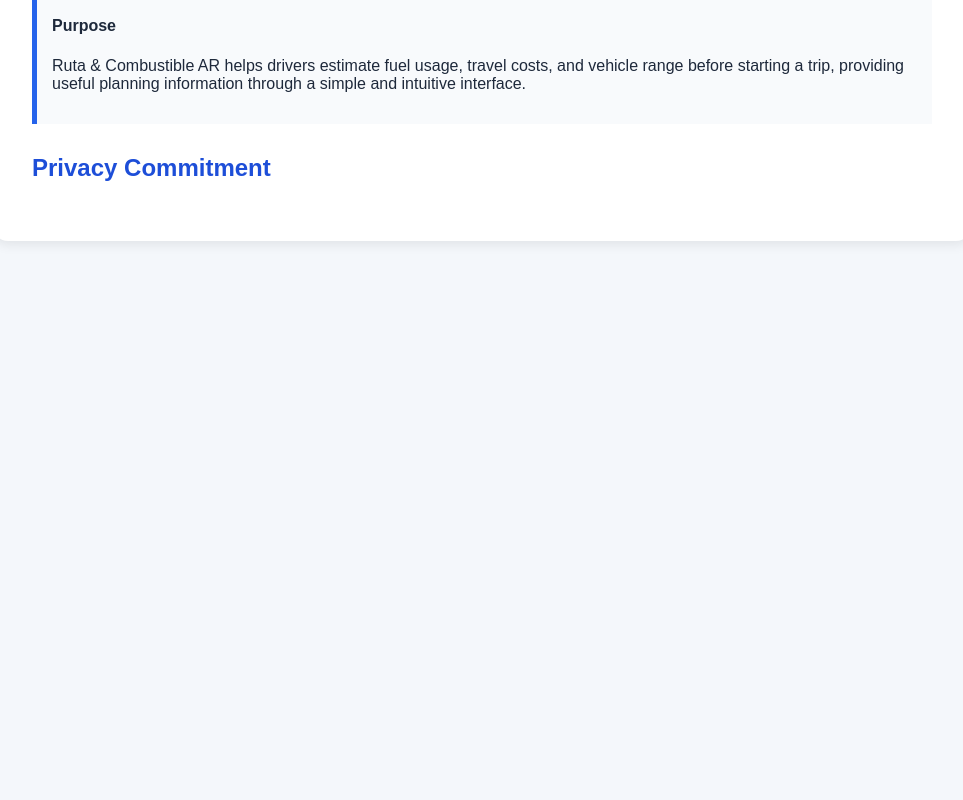
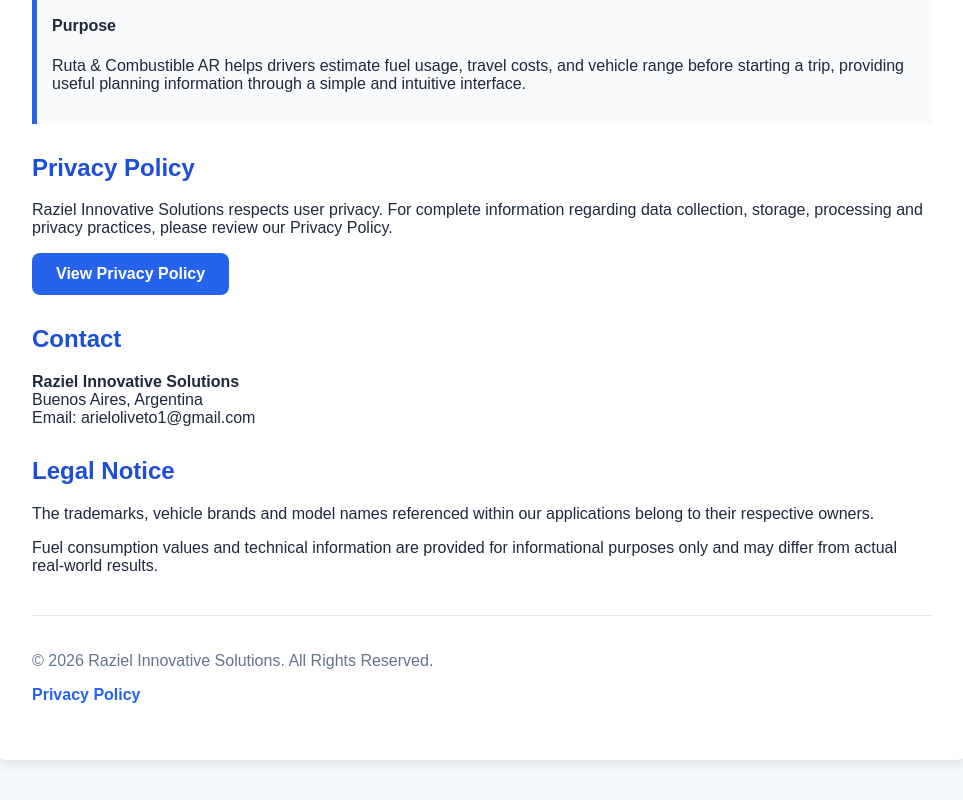
Before and after one commit to arieloliveto1-alt/Raziel, a plain HTML site: page index.html in a window 1280 px wide. Shown: the part 1148-1948 px from the top of the page, without its empty margins (158-1121 px from the left). Before the commit the page ends 1429 px from the top, so only its background shows below. Drawn offline with Linux system fonts and the light colour scheme.

Commit message:
Update index.html

```diff
--- a/index.html
+++ b/index.html
@@ -3,6 +3,7 @@
 <meta charset="UTF-8">
 <meta name="viewport" content="width=device-width, initial-scale=1.0">
 <title>Raziel Innovative Solutions</title>
+
 <style>
 body{
     font-family: Arial, Helvetica, sans-serif;
@@ -11,6 +12,7 @@
     margin:0;
     padding:0;
 }
+
 .container{
     max-width:900px;
     margin:40px auto;
@@ -19,32 +21,59 @@
     border-radius:16px;
     box-shadow:0 4px 12px rgba(0,0,0,0.08);
 }
+
 h1{
     color:#0f172a;
     border-bottom:4px solid #2563eb;
     padding-bottom:10px;
 }
+
 h2{
     color:#1d4ed8;
     margin-top:30px;
 }
+
 ul{
     line-height:1.8;
 }
+
 .feature-box{
     background:#f8fafc;
     border-left:5px solid #2563eb;
     padding:15px;
     margin:15px 0;
 }
+
+.button{
+    display:inline-block;
+    background:#2563eb;
+    color:white;
+    text-decoration:none;
+    padding:12px 24px;
+    border-radius:8px;
+    font-weight:bold;
+}
+
+.button:hover{
+    background:#1d4ed8;
+}
+
 footer{
     margin-top:40px;
     padding-top:20px;
     border-top:1px solid #e5e7eb;
     color:#64748b;
 }
+
+footer a{
+    color:#2563eb;
+    text-decoration:none;
+    font-weight:bold;
+}
 </style>
+
 </head>
+
 <body>
 
 <div class="container">
@@ -54,25 +83,19 @@
 <p><strong>Innovative software, practical solutions.</strong></p>
 
 <p>
-Raziel Innovative Solutions is an independent software development initiative focused on
-creating practical, user-friendly, and reliable digital tools. Our goal is to transform
-complex information into intuitive applications that help people make better decisions
-in their daily activities.
+Raziel Innovative Solutions is an independent software development initiative focused on creating practical, user-friendly, and reliable digital tools. Our goal is to transform complex information into intuitive applications that help people make better decisions in their daily activities.
 </p>
 
 <h2>Mission</h2>
 
 <p>
-To develop innovative software solutions that combine simplicity, usability, and reliability
-while maintaining high standards of quality, transparency, and user trust.
+To develop innovative software solutions that combine simplicity, usability, and reliability while maintaining high standards of quality, transparency, and user trust.
 </p>
 
 <h2>Vision</h2>
 
 <p>
-To become a recognized provider of specialized software solutions across transportation,
-mobility, education, aviation, and productivity sectors, delivering applications that
-solve real-world problems with elegance and efficiency.
+To become a recognized provider of specialized software solutions across transportation, mobility, education, aviation, and productivity sectors, delivering applications that solve real-world problems with elegance and efficiency.
 </p>
 
 <h2>Core Values</h2>
@@ -88,6 +111,7 @@
 <h2>Products</h2>
 
 <div class="feature-box">
+
 <h3>Ruta &amp; Combustible AR</h3>
 
 <p>
@@ -109,9 +133,54 @@
 <h4>Purpose</h4>
 
 <p>
-Ruta &amp; Combustible AR helps drivers estimate fuel usage, travel costs, and vehicle range
-before starting a trip, providing useful planning information through a simple and intuitive interface.
+Ruta &amp; Combustible AR helps drivers estimate fuel usage, travel costs, and vehicle range before starting a trip, providing useful planning information through a simple and intuitive interface.
 </p>
+
 </div>
 
-<h2>Privacy Commitment</h2>
+<h2>Privacy Policy</h2>
+
+<p>
+Raziel Innovative Solutions respects user privacy. For complete information regarding data collection, storage, processing and privacy practices, please review our Privacy Policy.
+</p>
+
+<p>
+<a href="./privacy.html" class="button">
+View Privacy Policy
+</a>
+</p>
+
+<h2>Contact</h2>
+
+<p>
+<strong>Raziel Innovative Solutions</strong><br>
+Buenos Aires, Argentina<br>
+Email: arieloliveto1@gmail.com
+</p>
+
+<h2>Legal Notice</h2>
+
+<p>
+The trademarks, vehicle brands and model names referenced within our applications belong to their respective owners.
+</p>
+
+<p>
+Fuel consumption values and technical information are provided for informational purposes only and may differ from actual real-world results.
+</p>
+
+<footer>
+
+<p>
+© 2026 Raziel Innovative Solutions. All Rights Reserved.
+</p>
+
+<p>
+<a href="./privacy.html">Privacy Policy</a>
+</p>
+
+</footer>
+
+</div>
+
+</body>
+</html>
```
